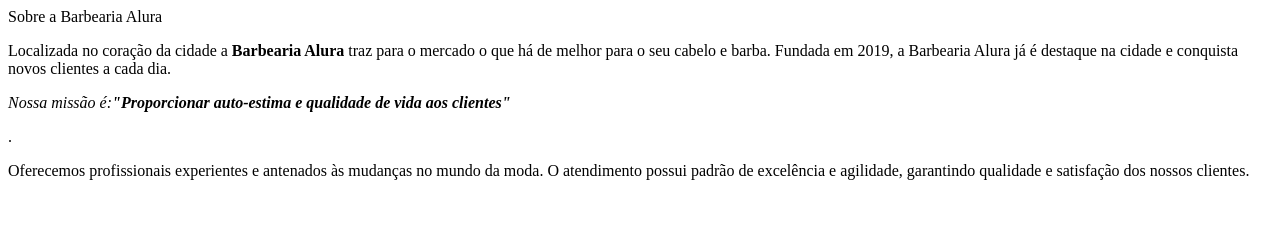
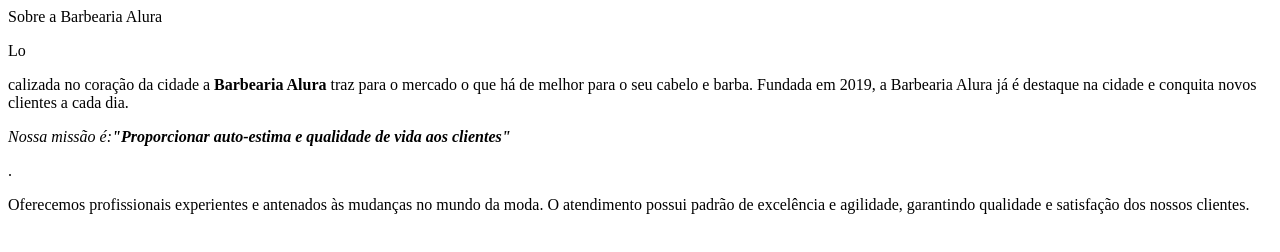
Before and after one commit to pabloneuwirth/pensamento-computacional, a plain HTML site: page index.html in a window 1280 px wide. Drawn offline with Linux system fonts and the light colour scheme.

Commit message:
Update index.html

```diff
--- a/index.html
+++ b/index.html
@@ -1,5 +1,8 @@
-<p>Sobre a Barbearia Alura</p>
+<!DOCTYPE html>
+<html la
 
-<p>Localizada no coração da cidade a <strong> Barbearia Alura</strong> traz para o mercado o que há de melhor para o seu cabelo e barba. Fundada em 2019, a Barbearia Alura já é destaque na cidade e conquista novos clientes a cada dia.</p>
+<h1>Sobre a Barbearia Alura</h1>
+
+<p>Lo<p></<p>calizada no coração da cidade a <strong> Barbearia Alura</strong> traz para o mercado o que há de melhor para o seu cabelo e barba. Fundada em 2019, a Barbearia Alura já é destaque na cidade e conquita novos clientes a cada dia.</p>
 <p><em>Nossa missão é:<strong>"Proporcionar auto-estima e qualidade de vida aos clientes"</strong></em></p>.
 <p>Oferecemos profissionais experientes e antenados às mudanças no mundo da moda. O atendimento possui padrão de excelência e agilidade, garantindo qualidade e satisfação dos nossos clientes.</p>
```
